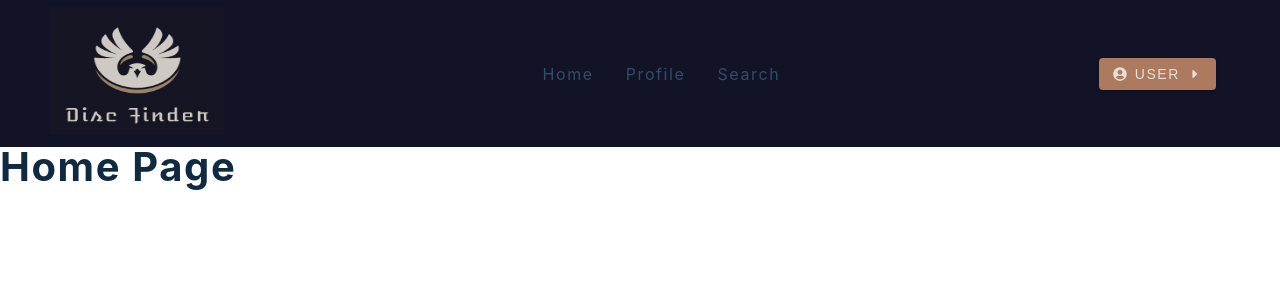
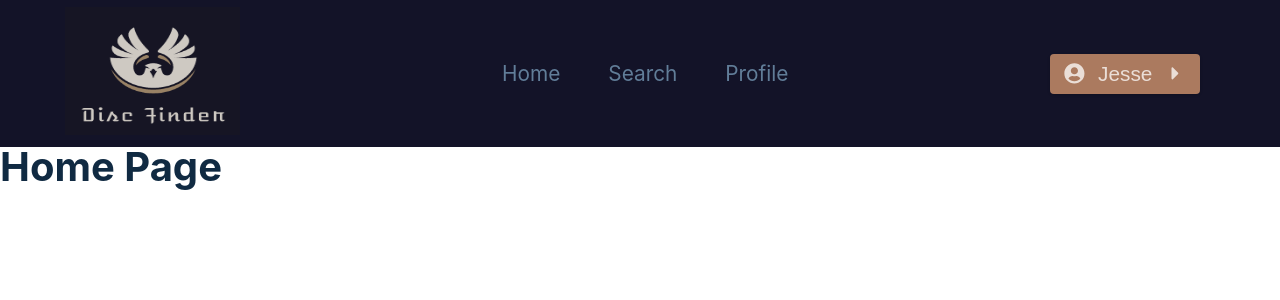
Before and after one commit to jcarson222/Disc-Finder, a React (Vite) app: page / in a window 1280 px wide. Shown: the top 300 px of the page. Built offline with nearby package versions, Linux system fonts and the light colour scheme.

Commit message:
Nav finish

```diff
--- a/index.html
+++ b/index.html
@@ -2,7 +2,7 @@
 <html lang="en">
   <head>
     <meta charset="UTF-8" />
-    <link rel="icon" type="image/svg+xml" href="/vite.svg" />
+    <link rel="icon" type="image/svg+xml" href="/src/assets/logo.png" />
     <meta name="viewport" content="width=device-width, initial-scale=1.0" />
     <title>Disc Finder</title>
   </head>
--- a/src/components/LogoutContainer.jsx
+++ b/src/components/LogoutContainer.jsx
@@ -1,7 +1,7 @@
 import { FaUserCircle, FaCaretDown, FaCaretRight } from "react-icons/fa";
 import { useState } from "react";
-// import { useDashboardContext } from "../pages/DashboardLayout";
 import styled from "styled-components";
+import { tempUser } from "../../utils/constants";
 
 const LogoutContainer = () => {
   const [showLogout, setShowLogout] = useState(false);
@@ -14,7 +14,7 @@ const LogoutContainer = () => {
         onClick={() => setShowLogout(!showLogout)}
       >
         <FaUserCircle />
-        user
+        {tempUser.name}
         {showLogout ? <FaCaretDown /> : <FaCaretRight />}
       </button>
       <div className={showLogout ? "dropdown btn show-dropdown" : "dropdown"}>
@@ -37,12 +37,7 @@ const Logout = styled.nav`
     display: flex;
     align-items: center;
     justify-content: center;
-    gap: 0 0.5rem;
-  }
-  .img {
-    width: 25px;
-    height: 25px;
-    border-radius: 50%;
+    gap: 0 0.8rem;
   }
   .dropdown {
     position: absolute;
@@ -60,12 +55,12 @@ const Logout = styled.nav`
   }
   .dropdown-btn {
     border-radius: var(--border-radius);
-    padding: 0.2rem;
     background: transparent;
     border-color: transparent;
     color: var(--white);
     letter-spacing: var(--letter-spacing);
     text-transform: capitalize;
+    font-size: 1.3rem;
     cursor: pointer;
     width: 100%;
     height: 100%;
--- a/src/components/Navbar.jsx
+++ b/src/components/Navbar.jsx
@@ -90,11 +90,11 @@ const NavContainer = styled.nav`
       display: flex;
       justify-content: center;
       li {
-        margin: 0 0.5rem;
+        margin: 0 1rem;
       }
       a {
-        color: var(--clr-grey-3);
-        font-size: 1rem;
+        color: var(--clr-grey-5);
+        font-size: 1.3rem;
         text-transform: capitalize;
         letter-spacing: var(--spacing);
         padding: 0.5rem;
--- a/src/index.css
+++ b/src/index.css
@@ -3,6 +3,10 @@
 Variables
 ===============
 */
+
+html {
+  font-size: 100%;
+} /*16px*/
 
 :root {
   /* dark shades of primary color*/
@@ -41,13 +45,25 @@ Variables
   --clr-green-light: hsl(125, 71%, 66%);
   --clr-black: #222;
 
-  --transition: all 0.3s linear;
-  --spacing: 0.1rem;
-  --radius: 0.25rem;
-  --light-shadow: 0 5px 15px rgba(0, 0, 0, 0.1);
-  --dark-shadow: 0 5px 15px rgba(0, 0, 0, 0.2);
-  --max-width: 1170px;
-  --fixed-width: 620px;
+  --small-text: 0.875rem;
+  --extra-small-text: 0.7em;
+  /* rest of the vars */
+  --border-radius: 0.25rem;
+  --letter-spacing: 1px;
+  --transition: 0.3s ease-in-out all;
+  --max-width: 1120px;
+  --fixed-width: 600px;
+  --fluid-width: 90vw;
+  --nav-height: 6rem;
+
+  /* box shadow*/
+  --shadow-1: 0 1px 3px 0 rgba(0, 0, 0, 0.1), 0 1px 2px 0 rgba(0, 0, 0, 0.06);
+  --shadow-2: 0 4px 6px -1px rgba(0, 0, 0, 0.1),
+    0 2px 4px -1px rgba(0, 0, 0, 0.06);
+  --shadow-3: 0 10px 15px -3px rgba(0, 0, 0, 0.1),
+    0 4px 6px -2px rgba(0, 0, 0, 0.05);
+  --shadow-4: 0 20px 25px -5px rgba(0, 0, 0, 0.1),
+    0 10px 10px -5px rgba(0, 0, 0, 0.04);
 }
 /*
 ===============
@@ -173,7 +189,7 @@ p {
 }
 
 .btn {
-  text-transform: uppercase;
+  text-transform: capitalize;
   background: var(--clr-primary-5);
   color: var(--clr-primary-10);
   padding: 0.375rem 0.75rem;
@@ -181,10 +197,10 @@ p {
   display: inline-block;
   font-weight: 400;
   transition: var(--transition);
-  font-size: 0.875rem;
+  font-size: 1.3rem;
   cursor: pointer;
   box-shadow: 0 1px 3px rgba(0, 0, 0, 0.2);
-  border-radius: var(--radius);
+  border-radius: var(--border-radius);
   border-color: transparent;
 }
 .btn:hover {
--- a/utils/constants.js
+++ b/utils/constants.js
@@ -5,13 +5,17 @@ export const links = [
     url: "/",
   },
   {
+    id: 3,
+    text: "search",
+    url: "/search",
+  },
+  {
     id: 2,
     text: "profile",
     url: "/profile",
   },
-  {
-    id: 3,
-    text: "search",
-    url: "/search",
-  },
 ];
+
+export const tempUser = {
+  name: "jesse",
+};
```
